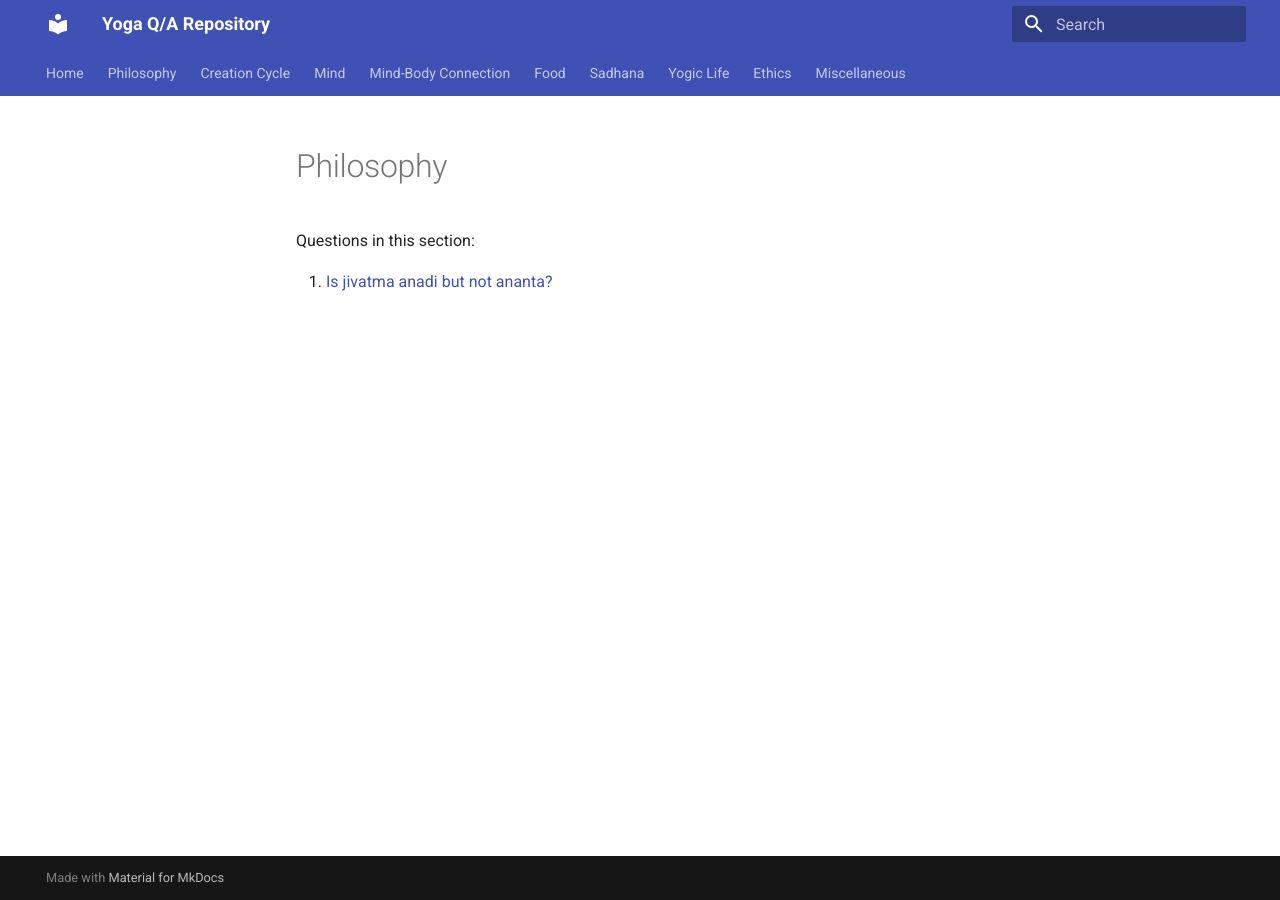
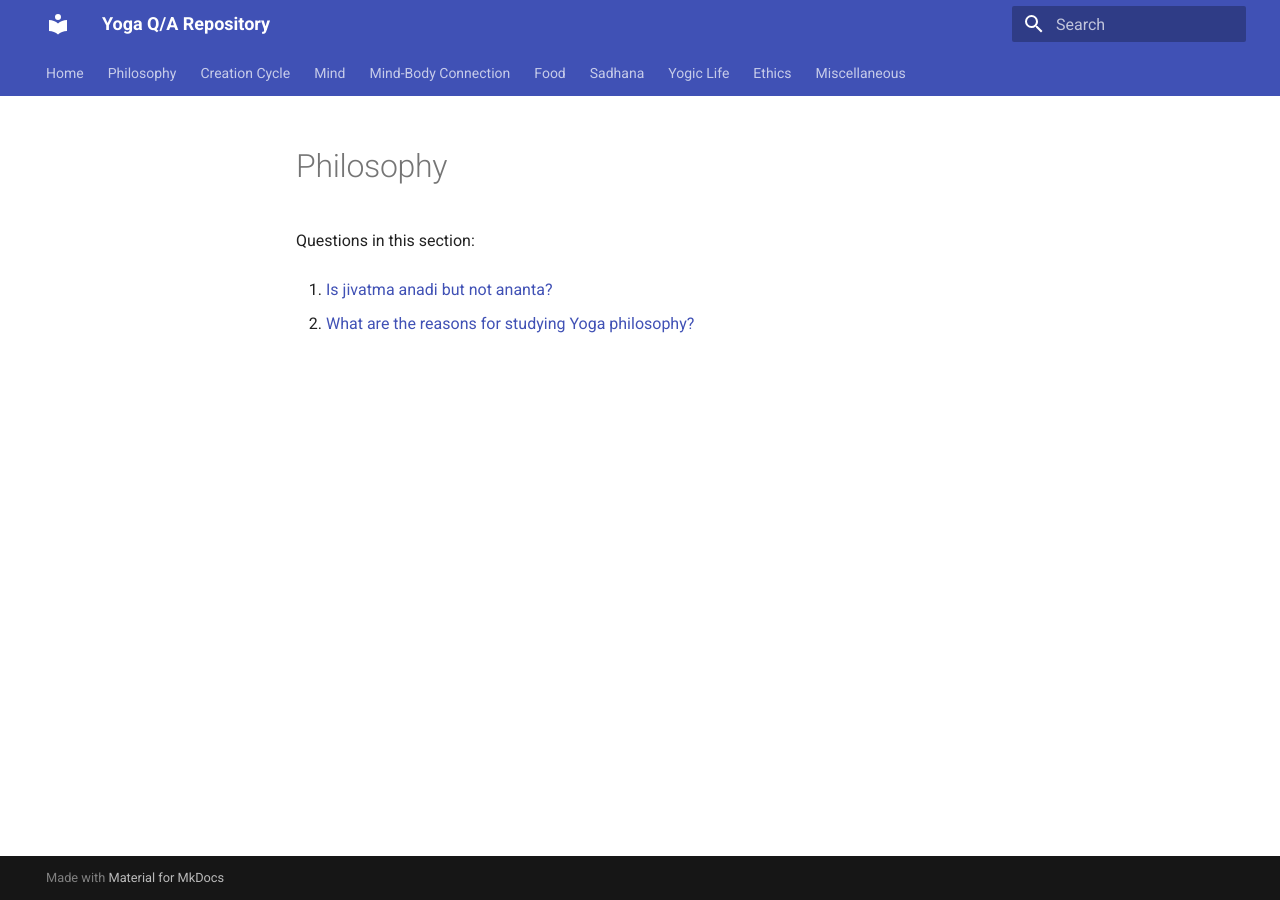
Before and after one commit to yogiclife/yoga-qa, an MkDocs documentation site: the page built from docs/philosophy/README.md, in a window 1280 px wide. Built offline with MkDocs 1.6.1 and Material for MkDocs 9.7.7, drawn with Linux system fonts in a browser that asks for light colours.

Commit message:
Update topic indices [skip ci]

```diff
--- a/docs/philosophy/README.md
+++ b/docs/philosophy/README.md
@@ -3,3 +3,5 @@
 Questions in this section:
 
 1. [Is jivatma anadi but not ananta?](is-jivatma-anadi-but-not-ananta-20260628-103314.md)
+
+2. [What are the reasons for studying Yoga philosophy?](what-are-the-reasons-for-studying-yoga-philosophy-20260628-103602.md)
```
